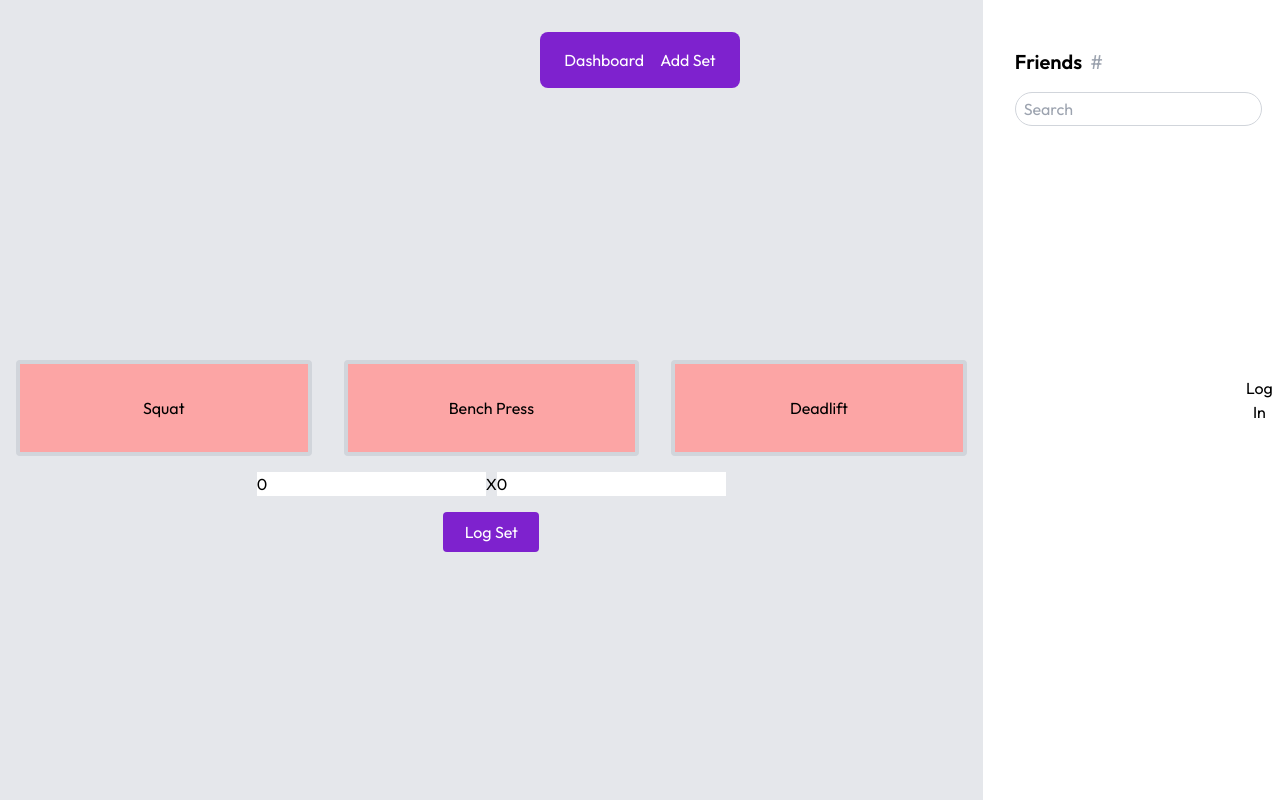
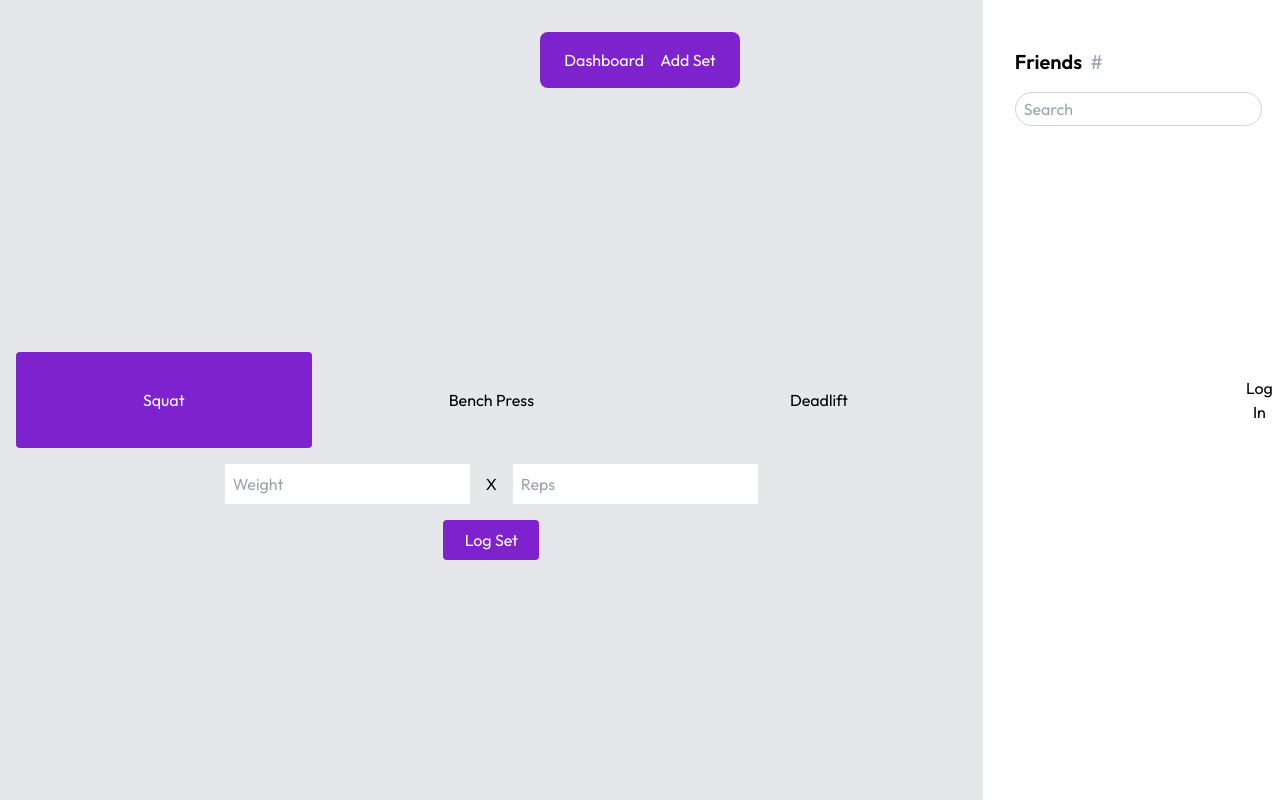
Before and after one commit to stuart2971/PR-Tracker, a React (Vite) app: page /addset in a window 1280 px wide. Built offline with nearby package versions, Linux system fonts and the light colour scheme.

Commit message:
Fixed styling

```diff
--- a/src/Pages/AddSet/index.tsx
+++ b/src/Pages/AddSet/index.tsx
@@ -4,10 +4,11 @@ import { useAuth0 } from "@auth0/auth0-react";
 
 function Card({ exercise, selected, setSelected }) {
     const isSelected = selected === exercise;
+    console.log({ isSelected });
     return (
         <div
-            className={`bg-red-300 w-1/3 text-center m-4 h-24 rounded flex justify-center items-center border-4 border-${
-                isSelected ? "purple-700" : "gray-300"
+            className={`w-1/3 text-center m-4 h-24 rounded flex justify-center items-center ${
+                isSelected ? "bg-purple-700 text-white" : ""
             }`}
             onClick={() => setSelected(exercise)}
         >
@@ -17,7 +18,7 @@ function Card({ exercise, selected, setSelected }) {
 }
 
 function AddSet() {
-    const [selected, setSelected] = useState("");
+    const [selected, setSelected] = useState("Squat");
     const [weight, setWeight] = useState(0);
     const [reps, setReps] = useState(0);
     const [error, setError] = useState("");
@@ -76,19 +77,22 @@ function AddSet() {
                         setSelected={setSelected}
                     />
                 </div>
-                <div className="flex flex-row justify-center">
+                <div className="flex flex-row justify-center items-center">
                     <input
                         type="number"
                         placeholder="Weight"
-                        value={weight}
+                        value={weight || ""}
                         onChange={(e) => setWeight(Number(e.target.value))}
+                        className="p-2"
                     />
-                    X
+                    <span className="mx-4">X</span>
+
                     <input
                         type="number"
                         placeholder="Reps"
-                        value={reps}
+                        value={reps || ""}
                         onChange={(e) => setReps(Number(e.target.value))}
+                        className="p-2"
                     />
                 </div>
                 <div className="flex justify-center mt-4">
--- a/src/Pages/Dashboard/index.tsx
+++ b/src/Pages/Dashboard/index.tsx
@@ -62,10 +62,8 @@ function Card({ title, date, weight, reps, estimatedMax }) {
     const dateObj = new Date(date);
 
     return (
-        <div
-            className={`w-1/3 m-4 h-24 rounded flex justify-center items-center flex-col`}
-        >
-            <h3>{title}</h3>
+        <div className="w-1/3 m-4 h-24 rounded flex justify-center items-center flex-col border-2 border-purple">
+            <h2 className="font-bold">{title}</h2>
             {date && weight && reps && estimatedMax ? (
                 <>
                     <h4>{Math.round(estimatedMax)} lbs</h4>
@@ -130,8 +128,7 @@ function Dashboard() {
 
     return (
         <MainTemplate>
-            This is Home
-            <div className="flex flex-col w-full justify-center">
+            <div className="flex flex-col w-full justify-center mb-4">
                 <div className="w-full flex">
                     <Card
                         title="Squat"
@@ -162,6 +159,8 @@ function Dashboard() {
                 type="scatter"
                 height={350}
             />
+            <div className="flex justify-center flex-col text-center mt-4">
+                <div className="flex justify-center my-2">
                     {Object.keys(logs).map((lift) => (
                         <button
                             className={`mx-4 px-2 py-1 border border-1 border-purple-600 rounded ${
@@ -172,6 +171,7 @@ function Dashboard() {
                             {lift}
                         </button>
                     ))}
+                </div>
                 <table>
                     <tr>
                         <th>Date</th>
@@ -197,6 +197,7 @@ function Dashboard() {
                             );
                         })}
                 </table>
+            </div>
         </MainTemplate>
     );
 }
--- a/src/Pages/Templates/MainTemplate.tsx
+++ b/src/Pages/Templates/MainTemplate.tsx
@@ -14,7 +14,7 @@ function MainTemplate({ children }) {
     return (
         <div className="flex h-screen">
             {/* Navbar */}
-            <div className="w-full flex justify-center fixed mt-4">
+            <div className="w-full flex justify-center fixed mt-4 z-50">
                 <div
                     id="navbar"
                     className="bg-purple-700 p-4 rounded-lg text-white mt-4"
@@ -36,7 +36,7 @@ function MainTemplate({ children }) {
             {/* Body Container */}
             <div className="flex flex-row w-full h-full">
                 {/* Main Body */}
-                <div className="bg-gray-200 w-4/5 pt-24">{children}</div>
+                <div className="bg-gray-200 w-4/5 pt-24 h-full">{children}</div>
                 {/* Friends List */}
                 <div className="bg-white w-1/5 pt-12 px-8">
                     <div className="flex content-center">
```
Lines whose indentation alone changed are shown as unchanged.
